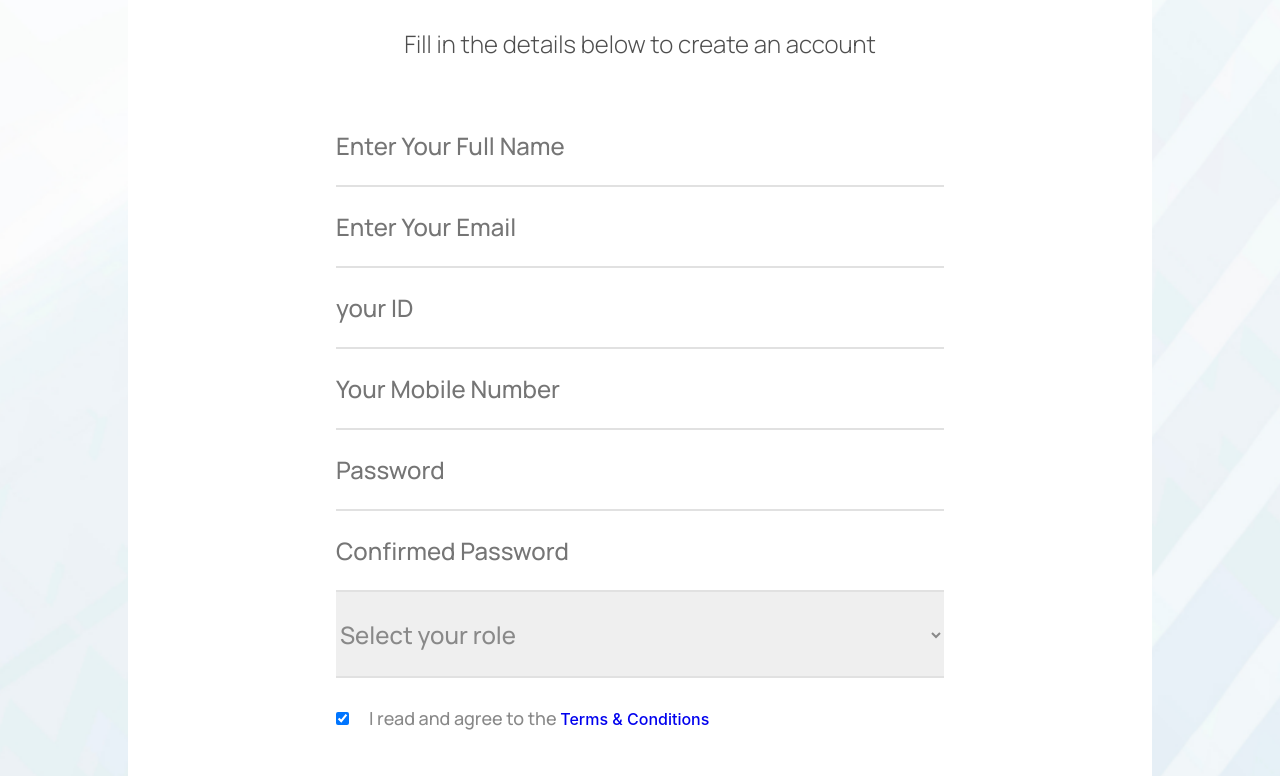
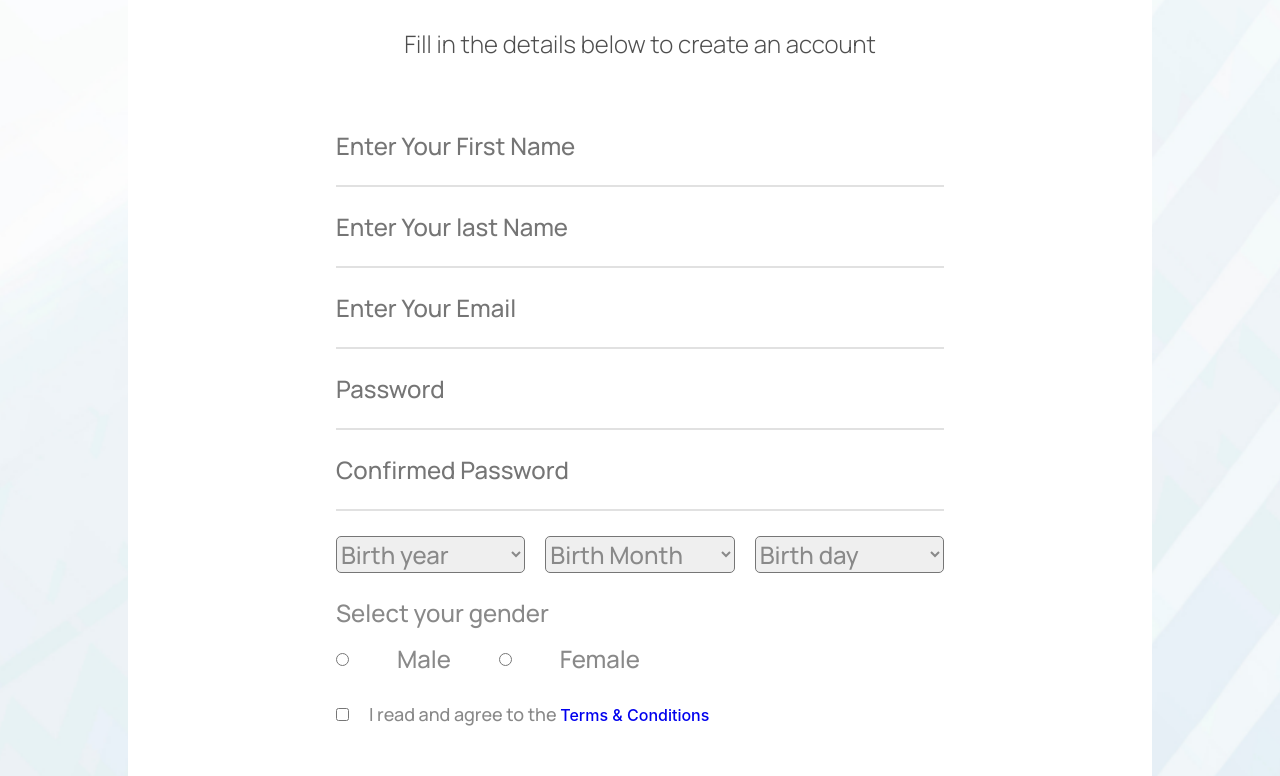
Before and after one commit to mnosumon/crypto-1, a React (Vite) app: page /signUp in a window 1280 px wide. Shown: the part 339-1115 px from the top of the page. Built offline with nearby package versions, Linux system fonts and the light colour scheme.

Commit message:
form edit in css

```diff
--- a/src/pages/singup/SignUp.jsx
+++ b/src/pages/singup/SignUp.jsx
@@ -5,12 +5,13 @@ import { Link } from 'react-router-dom'
 import { useFormik } from 'formik';
 
 let initialState = {
-    fullName: "",
+    firstName: "",
+    lastName: "",
     email: "",
     password: "",
-    id: "",
-    phone: "",
-    role: "",
+    birthYear: "",
+    birthMonth: "",
+    birthDay: "",
     terms: "",
 }
 
@@ -34,26 +35,47 @@ const SignUp = () => {
                     </div>
                     <form onSubmit={formik.handleSubmit} action="" className='form'>
                         <div className="form_wrapper">
-                            <input onChange={formik.handleChange} onBlur={formik.handleBlur} autoComplete='off' value={formik.values.fullName}  className='registerField' type='text' placeholder='Enter Your Full Name' name='fullName'/>
+                            <input onChange={formik.handleChange} onBlur={formik.handleBlur} autoComplete='off' value={formik.values.firstName}  className='registerField' type='text' placeholder='Enter Your First Name' name='firstName'/>
+
+                            <input onChange={formik.handleChange} onBlur={formik.handleBlur} autoComplete='off' value={formik.values.lastName}  className='registerField' type='text' placeholder='Enter Your last Name' name='lastName'/>
 
                             <input onChange={formik.handleChange} onBlur={formik.handleBlur} autoComplete='off' value={formik.values.email} className='registerField' type='email' placeholder='Enter Your Email' name='email'/>
-
-                            <input onChange={formik.handleChange} onBlur={formik.handleBlur} autoComplete='off' value={formik.values.id} className='registerField' type='number' placeholder='your ID' name='id'/>
-
-                            <input onChange={formik.handleChange} onBlur={formik.handleBlur} autoComplete='off' value={formik.values.phone} className='registerField' type='tel' placeholder='Your Mobile Number' name='phone'/>
 
                             <input onChange={formik.handleChange} onBlur={formik.handleBlur} autoComplete='off' value={formik.values.password} className='registerField' type="password" placeholder='Password' name='password'/>
 
                             <input onChange={formik.handleChange} onBlur={formik.handleBlur} autoComplete='off' value={formik.values.password} className='registerField' type="password" placeholder='Confirmed Password' name='password'/>
 
-                            <select className='registerField' name="role" id="role">
-                                <option>Select your role</option>
-                                <option>333</option>
-                                <option>444</option>
-                                <option>555</option>
-                            </select>
+                            <div className="birth">
+                                <select className='birthField' name="birthYear" id="role">
+                                    <option>Birth year</option>
+                                    <option>333</option>
+                                    <option>444</option>
+                                    <option>555</option>
+                                </select>
+                                <select className='birthField' name="birthMonth" id="role">
+                                    <option>Birth Month</option>
+                                    <option>333</option>
+                                    <option>444</option>
+                                    <option>555</option>
+                                </select>
+                                <select className='birthField' name="birthDay" id="role">
+                                    <option>Birth day</option>
+                                    <option>333</option>
+                                    <option>444</option>
+                                    <option>555</option>
+                                </select>
+                            </div>
+                            <div className='genderPart'>
+                                <p >Select your gender</p>
+                                <div className="gender">
+                                    <input type="radio" id='male' name='gender'/>
+                                    <label htmlFor="male">Male</label>
+                                    <input type="radio" id='female' name='gender' />
+                                    <label htmlFor="female">Female</label>
+                                </div>
+                            </div>
                             <div className="checkbox">
-                                <input type="checkbox" checked="checked" className='check_Field' />
+                                <input type="checkbox" className='check_Field' />
                                 <p className='checkboxTerm'> I read and agree to the <Link>Terms & Conditions</Link></p>
                             </div>
                         </div>
--- a/src/pages/singup/singUp.css
+++ b/src/pages/singup/singUp.css
@@ -95,6 +95,36 @@
     color: #0052CC;
     text-decoration: underline;
 }
+.birth{
+    display: flex;
+    width: 100%;
+    justify-content: space-between;
+    padding-top: 25px;
+    gap: 20px;
+}
+.birthField{
+    font-size: 24px;
+    font-weight: 500;
+    line-height: 30px;
+    color: #898989;
+    width: 100%;
+    border-radius: 5px;
+}
+.genderPart{
+    font-size: 24px;
+    font-weight: 500;
+    line-height: 30px;
+    color: #898989;
+    padding-top: 25px;
+}
+
+.gender{
+    width: 50%;
+    display: flex;
+    justify-content: space-between;
+    align-items: center;
+    padding-top: 16px;
+}
 
 
 @media screen and (max-width: 576px) {
```
